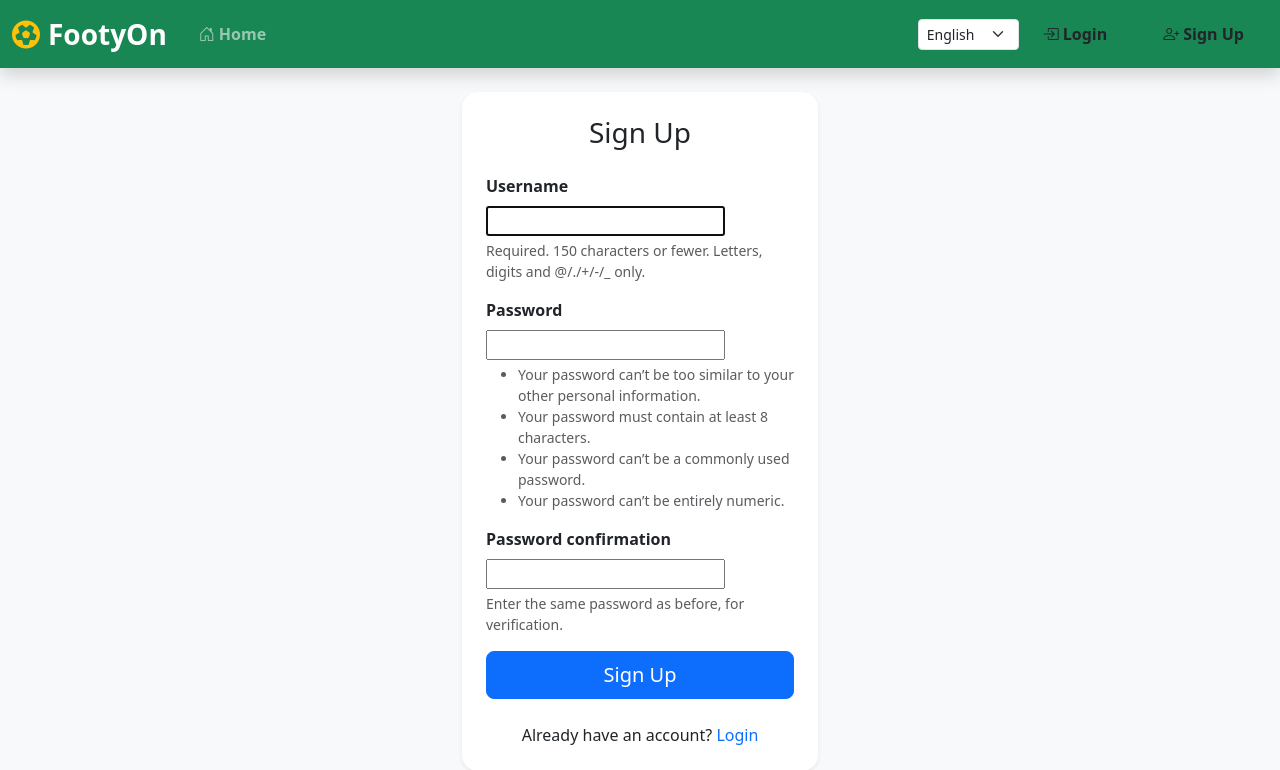
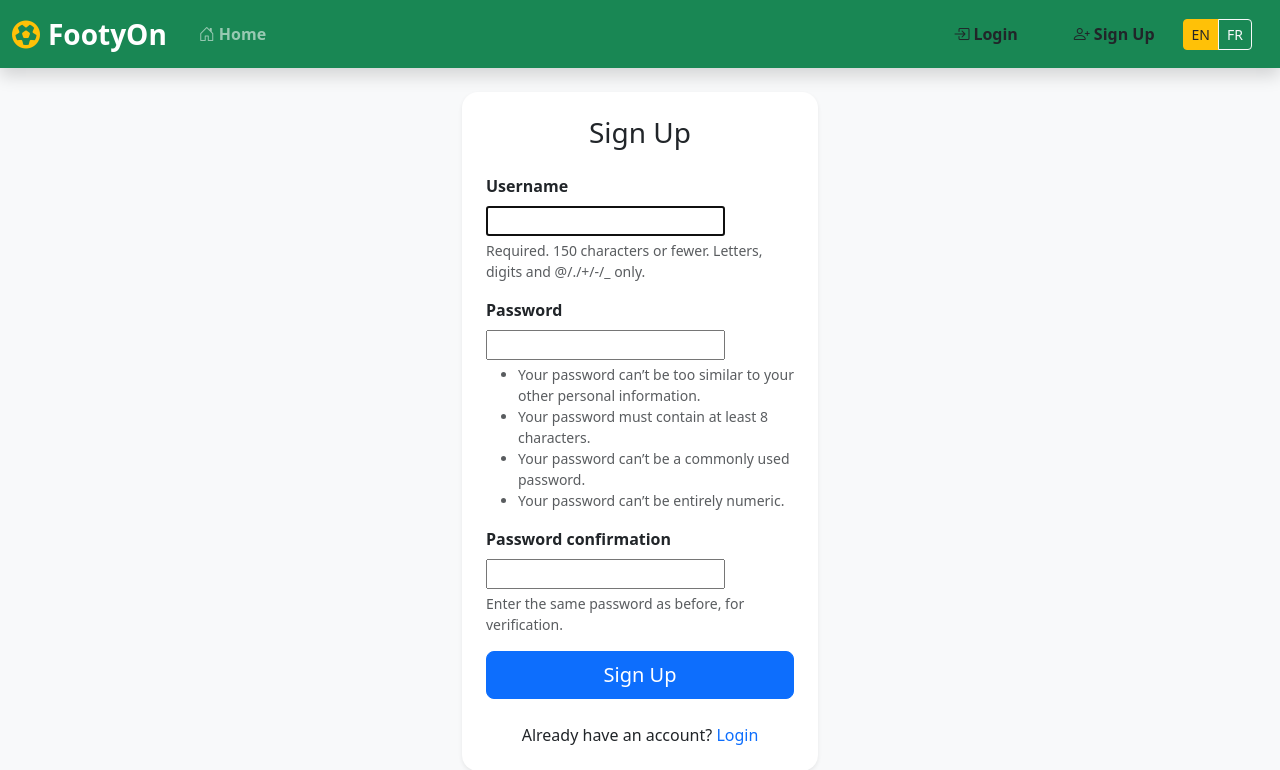
Before and after one commit to mohammedAljadd/FootyOn, a Django app: page /accounts/signup/ in a window 1280 px wide. Shown: the top 770 px of the page. Run offline with Django 5.2, Linux system fonts and the light colour scheme.

Commit message:
customize language switch

```diff
--- a/footyon/core/templates/base.html
+++ b/footyon/core/templates/base.html
@@ -133,37 +133,8 @@
 
                 {% load i18n %}
 
-                <!-- language switcher (place near the header/navbar) -->
-                <form action="{% url 'set_language' %}" method="post" class="d-inline">
-                    {% csrf_token %}
-
-                    <!-- Hidden input to tell Django where to redirect the user after switching language -->
-                    <input name="next" type="hidden" value="{{ request.get_full_path }}">
-
-                    <!-- Dropdown for language selection -->
-                    <select name="language"
-                            class="form-select form-select-sm d-inline-block"
-                            style="width:auto; display:inline-block;"
-                            onchange="this.form.submit()"> <!-- auto-submit when user changes language -->
-
-                        <!-- English option -->
-                        <!-- The "selected" part checks if the current request language code is 'en' -->
-                        <!-- If true, this option will be selected by default -->
-                        <option value="en" {% if request.LANGUAGE_CODE == 'en' %}selected{% endif %}>
-                            English
-                        </option>
-
-                        <!-- French option -->
-                        <!-- Same logic: if current request language is 'fr', this will be pre-selected -->
-                        <option value="fr" {% if request.LANGUAGE_CODE == 'fr' %}selected{% endif %}>
-                            Français
-                        </option>
-                    </select>
-                </form>
-
-
                 <!-- User Section -->
-                <ul class="navbar-nav">
+                <ul class="navbar-nav mx-1">
                     {% if user.is_authenticated %}
                         <li class="nav-item d-flex align-items-center">
                             <span class="navbar-text bg-white bg-opacity-10 rounded-pill px-3 py-1 me-3 fw-semibold">
@@ -196,6 +167,33 @@
                     {% endif %}
 
                 </ul>
+
+
+                <!-- Language Switcher -->
+                <form action="{% url 'set_language' %}" method="post" class="d-inline me-3">
+                    {% csrf_token %}
+
+                    <!-- Hidden input to tell Django where to redirect the user after switching language -->
+                    <input type="hidden" name="next" value="{{ request.get_full_path }}">
+
+                    <!-- Button group for language selection -->
+                    <!-- Active language = highlighted (btn-warning), inactive = outline-light -->
+                    <div class="btn-group btn-group-sm" role="group">
+
+                        <!-- English button -->
+                        <button type="submit" name="language" value="en"
+                                class="btn {% if request.LANGUAGE_CODE == 'en' %}btn-warning text-dark{% else %}btn-outline-light{% endif %}">
+                            EN
+                        </button>
+
+                        <!-- French button -->
+                        <button type="submit" name="language" value="fr"
+                                class="btn {% if request.LANGUAGE_CODE == 'fr' %}btn-warning text-dark{% else %}btn-outline-light{% endif %}">
+                            FR
+                        </button>
+                    </div>
+                </form>
+
             </div>
         </div>
     </nav>
--- a/footyon/footyon/settings.py
+++ b/footyon/footyon/settings.py
@@ -51,8 +51,8 @@ INSTALLED_APPS = [
 MIDDLEWARE = [
     'django.middleware.security.SecurityMiddleware',
     'django.contrib.sessions.middleware.SessionMiddleware',
+    'django.middleware.common.CommonMiddleware',
     'django.middleware.locale.LocaleMiddleware',
-    'django.middleware.common.CommonMiddleware',
     'django.middleware.csrf.CsrfViewMiddleware',
     'django.contrib.auth.middleware.AuthenticationMiddleware',
     'django.contrib.messages.middleware.MessageMiddleware',
```
